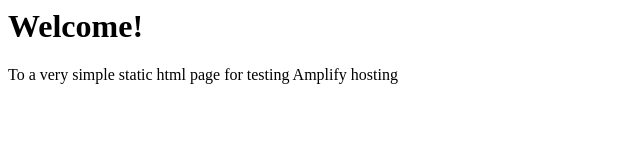
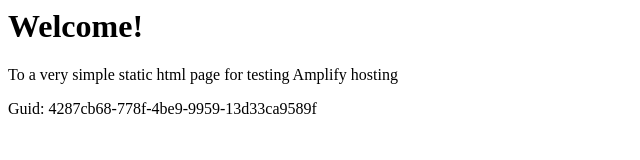
Before and after one commit to aws-aemilia-arn/Github-PR-Commit-Integration-Test-DoNotTouch-Gith-OKSLNVO2-v1-preprod-eu-north-1, a website: page src/index.html in a window 1280 px wide. Shown: the whole page, without its empty margins (0-640 px from the left). Drawn offline with Linux system fonts and the light colour scheme.

Commit message:
commit from integ tests

```diff
--- a/src/index.html
+++ b/src/index.html
@@ -1,3 +1,5 @@
+
+
 <html lang="en">
 
 <head>
@@ -10,6 +12,6 @@
 <body>
     <h1>Welcome!</h1>
     <p>To a very simple static html page for testing Amplify hosting</p>
-</body>
+    <p>Guid: 4287cb68-778f-4be9-9959-13d33ca9589f</p></body>
 
 </html>
```
